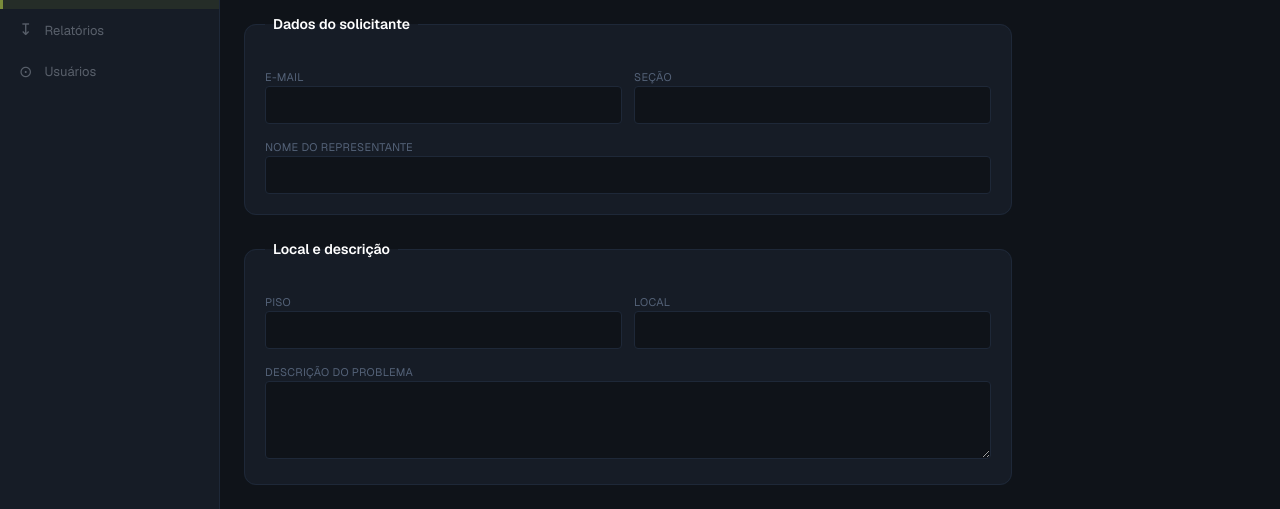
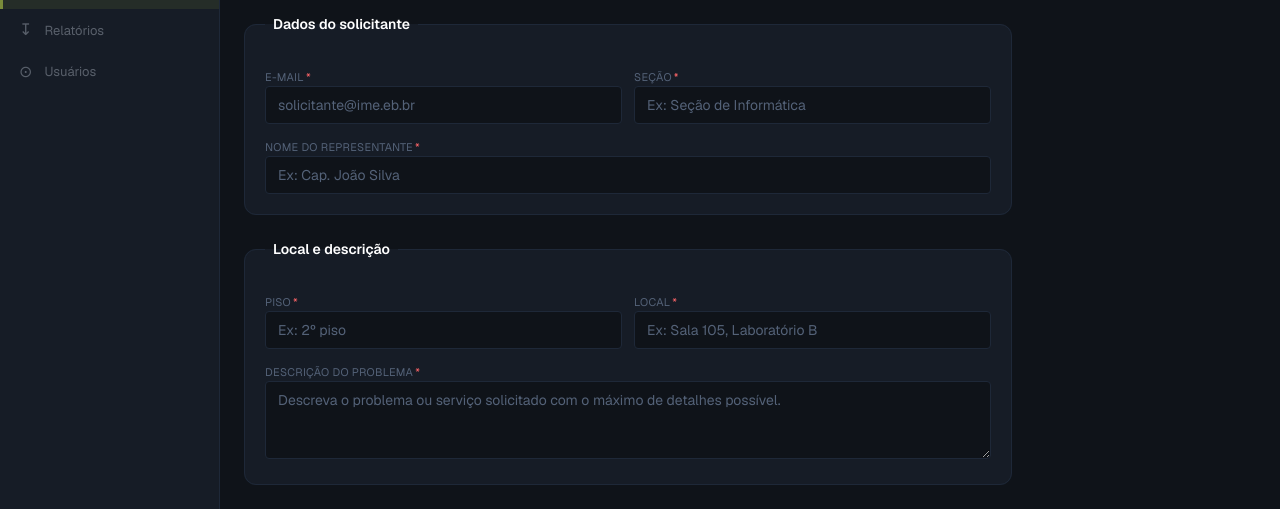
Before and after one commit to Braganca1/PFC_Gestao_De_OS, a Next.js app in the folder apps/frontend/: page /ordens-servico/nova in a window 1280 px wide. Shown: the part 201-710 px from the top of the page. Built offline with nearby package versions, Linux system fonts and the light colour scheme; no server answers.

Commit message:
feat: add required fields and placeholders to form inputs

```diff
--- a/apps/frontend/src/app/ordens-servico/nova/page.tsx
+++ b/apps/frontend/src/app/ordens-servico/nova/page.tsx
@@ -127,7 +127,7 @@ export default function NovaOrdemPage() {
   }
 
   const inputCls =
-    "border border-[#1e2838] bg-[#0f1319] text-[#f8fafc] rounded px-3 py-2 text-sm w-full outline-none focus:border-[#7a8c3a]";
+    "border border-[#1e2838] bg-[#0f1319] text-[#f8fafc] rounded px-3 py-2 text-sm w-full outline-none focus:border-[#7a8c3a] placeholder:text-[#546278]";
 
   return (
     <>
@@ -160,26 +160,29 @@ export default function NovaOrdemPage() {
 
         <Section title="Dados do solicitante">
           <div className="grid sm:grid-cols-2 gap-3">
-            <Field label="E-mail">
+            <Field label="E-mail" required>
               <input
                 type="email"
                 required
+                placeholder="solicitante@ime.eb.br"
                 className={inputCls}
                 value={form.emailSolicitante}
                 onChange={(e) => set("emailSolicitante", e.target.value)}
               />
             </Field>
-            <Field label="Seção">
+            <Field label="Seção" required>
               <input
                 required
+                placeholder="Ex: Seção de Informática"
                 className={inputCls}
                 value={form.secaoSolicitante}
                 onChange={(e) => set("secaoSolicitante", e.target.value)}
               />
             </Field>
-            <Field label="Nome do representante" full>
+            <Field label="Nome do representante" full required>
               <input
                 required
+                placeholder="Ex: Cap. João Silva"
                 className={inputCls}
                 value={form.nomeRepresentante}
                 onChange={(e) => set("nomeRepresentante", e.target.value)}
@@ -190,26 +193,29 @@ export default function NovaOrdemPage() {
 
         <Section title="Local e descrição">
           <div className="grid sm:grid-cols-2 gap-3">
-            <Field label="Piso">
+            <Field label="Piso" required>
               <input
                 required
+                placeholder="Ex: 2º piso"
                 className={inputCls}
                 value={form.piso}
                 onChange={(e) => set("piso", e.target.value)}
               />
             </Field>
-            <Field label="Local">
+            <Field label="Local" required>
               <input
                 required
+                placeholder="Ex: Sala 105, Laboratório B"
                 className={inputCls}
                 value={form.local}
                 onChange={(e) => set("local", e.target.value)}
               />
             </Field>
-            <Field label="Descrição do problema" full>
+            <Field label="Descrição do problema" full required>
               <textarea
                 required
                 rows={3}
+                placeholder="Descreva o problema ou serviço solicitado com o máximo de detalhes possível."
                 className={inputCls}
                 value={form.descricao}
                 onChange={(e) => set("descricao", e.target.value)}
@@ -257,11 +263,12 @@ export default function NovaOrdemPage() {
                   <option value="sim">Sim</option>
                 </select>
               </Field>
-              <Field label="Quantidade de pessoas na sala">
+              <Field label="Quantidade de pessoas na sala" required>
                 <input
                   type="number"
                   min={1}
                   required
+                  placeholder="Ex: 10"
                   className={inputCls}
                   value={form.inst_quantidadePessoas}
                   onChange={(e) =>
@@ -271,6 +278,7 @@ export default function NovaOrdemPage() {
               </Field>
               <Field label="Equipamento substituído — tipo">
                 <input
+                  placeholder="Ex: Split"
                   className={inputCls}
                   value={form.inst_substTipo}
                   onChange={(e) => set("inst_substTipo", e.target.value)}
@@ -278,6 +286,7 @@ export default function NovaOrdemPage() {
               </Field>
               <Field label="Equipamento substituído — marca">
                 <input
+                  placeholder="Ex: Agratto"
                   className={inputCls}
                   value={form.inst_substMarca}
                   onChange={(e) => set("inst_substMarca", e.target.value)}
@@ -285,6 +294,7 @@ export default function NovaOrdemPage() {
               </Field>
               <Field label="Equipamento substituído — modelo">
                 <input
+                  placeholder="Ex: TS-Q122"
                   className={inputCls}
                   value={form.inst_substModelo}
                   onChange={(e) => set("inst_substModelo", e.target.value)}
@@ -292,38 +302,43 @@ export default function NovaOrdemPage() {
               </Field>
               <Field label="Equipamento substituído — capacidade (BTU/h)">
                 <input
+                  placeholder="Ex: 12000"
                   className={inputCls}
                   value={form.inst_substCapacidade}
                   onChange={(e) => set("inst_substCapacidade", e.target.value)}
                 />
               </Field>
-              <Field label="Tipo de aparelho">
+              <Field label="Tipo de aparelho" required>
                 <input
                   required
+                  placeholder="Ex: Janela"
                   className={inputCls}
                   value={form.inst_tipoAparelho}
                   onChange={(e) => set("inst_tipoAparelho", e.target.value)}
                 />
               </Field>
-              <Field label="Marca">
+              <Field label="Marca" required>
                 <input
                   required
+                  placeholder="Ex: LG"
                   className={inputCls}
                   value={form.inst_marca}
                   onChange={(e) => set("inst_marca", e.target.value)}
                 />
               </Field>
-              <Field label="Modelo">
+              <Field label="Modelo" required>
                 <input
                   required
+                  placeholder="Ex: FTXS35KAVMA"
                   className={inputCls}
                   value={form.inst_modelo}
                   onChange={(e) => set("inst_modelo", e.target.value)}
                 />
               </Field>
-              <Field label="Capacidade (BTU/h)">
+              <Field label="Capacidade (BTU/h)" required>
                 <input
                   required
+                  placeholder="Ex: 12000"
                   className={inputCls}
                   value={form.inst_capacidade}
                   onChange={(e) => set("inst_capacidade", e.target.value)}
@@ -336,19 +351,21 @@ export default function NovaOrdemPage() {
         {form.tipo === "MANUTENCAO_AR_CONDICIONADO" && (
           <Section title="Dados — Manutenção de Ar Condicionado">
             <div className="grid sm:grid-cols-2 gap-3">
-              <Field label="Tipo de manutenção">
+              <Field label="Tipo de manutenção" required>
                 <input
                   required
+                  placeholder="Ex: Preventiva, Corretiva"
                   className={inputCls}
                   value={form.manut_tipoManutencao}
                   onChange={(e) => set("manut_tipoManutencao", e.target.value)}
                 />
               </Field>
-              <Field label="Quantidade de pessoas na sala">
+              <Field label="Quantidade de pessoas na sala" required>
                 <input
                   type="number"
                   min={1}
                   required
+                  placeholder="Ex: 8"
                   className={inputCls}
                   value={form.manut_quantidadePessoas}
                   onChange={(e) =>
@@ -356,33 +373,37 @@ export default function NovaOrdemPage() {
                   }
                 />
               </Field>
-              <Field label="Tipo de aparelho">
+              <Field label="Tipo de aparelho" required>
                 <input
                   required
+                  placeholder="Ex: Split Hi-Wall"
                   className={inputCls}
                   value={form.manut_tipoAparelho}
                   onChange={(e) => set("manut_tipoAparelho", e.target.value)}
                 />
               </Field>
-              <Field label="Marca">
+              <Field label="Marca" required>
                 <input
                   required
+                  placeholder="Ex: Carrier"
                   className={inputCls}
                   value={form.manut_marca}
                   onChange={(e) => set("manut_marca", e.target.value)}
                 />
               </Field>
-              <Field label="Modelo">
+              <Field label="Modelo" required>
                 <input
                   required
+                  placeholder="Ex: 42XQB012515LC"
                   className={inputCls}
                   value={form.manut_modelo}
                   onChange={(e) => set("manut_modelo", e.target.value)}
                 />
               </Field>
-              <Field label="Capacidade (BTU/h)">
+              <Field label="Capacidade (BTU/h)" required>
                 <input
                   required
+                  placeholder="Ex: 18000"
                   className={inputCls}
                   value={form.manut_capacidade}
                   onChange={(e) => set("manut_capacidade", e.target.value)}
@@ -434,14 +455,19 @@ function Field({
   label,
   children,
   full,
+  required,
 }: {
   label: string;
   children: React.ReactNode;
   full?: boolean;
+  required?: boolean;
 }) {
   return (
     <label className={`block text-sm space-y-1 ${full ? "sm:col-span-2" : ""}`}>
-      <span className="text-[11px] uppercase tracking-wide text-[#546278]">{label}</span>
+      <span className="text-[11px] uppercase tracking-wide text-[#546278]">
+        {label}
+        {required && <span className="text-red-400 ml-0.5">*</span>}
+      </span>
       {children}
     </label>
   );
```
